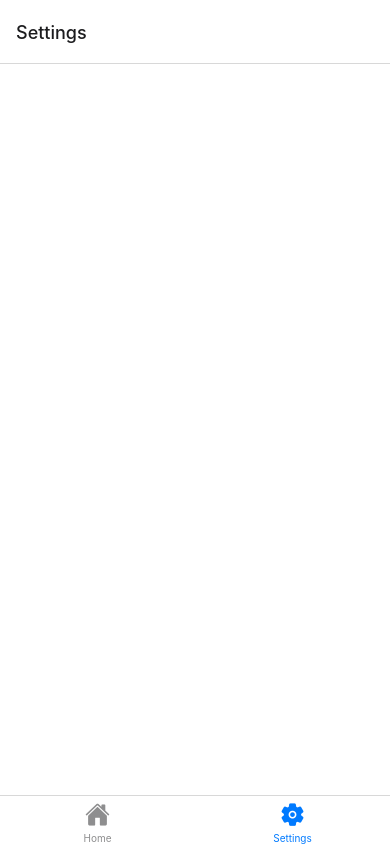
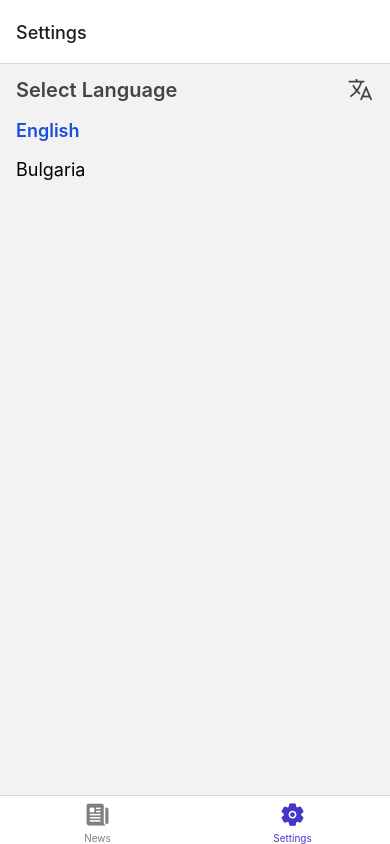
Before and after one commit to Adityacs001/app-newsfeed-mobile, a React Native app: screen /Settings in a window 390 px wide. Built offline with nearby package versions, Linux system fonts and the light colour scheme; no server answers.

Commit message:
Added Language switch control for english and bulgarian language in setting screen

```diff
--- a/App.tsx
+++ b/App.tsx
@@ -50,24 +50,19 @@ export default function App() {
       <Tab.Navigator
         screenOptions={({ route }) => ({
           tabBarIcon: ({ focused, color, size }) => {
-            if (route.name === "Home") {
-              return <Ionicons name={"home"} size={size} color={color} />;
+            if (route.name === "News") {
+              return <Ionicons name={"newspaper"} size={size} color={color} />;
             } else if (route.name === "Settings") {
               return <Ionicons name={"settings"} size={size} color={color} />;
             }
           },
+          tabBarActiveTintColor: "#4338CA",
+          tabBarInactiveTintColor: "gray",
+          headerShown: false,
         })}
       >
-        <Tab.Screen
-          name="Home"
-          component={NewsStackScreen}
-          options={{ headerShown: false }}
-        />
-        <Tab.Screen
-          name="Settings"
-          component={SettingsStackScreen}
-          options={{ headerShown: false }}
-        />
+        <Tab.Screen name="News" component={NewsStackScreen} />
+        <Tab.Screen name="Settings" component={SettingsStackScreen} />
       </Tab.Navigator>
     </NavigationContainer>
   );
--- a/Home.tsx
+++ b/Home.tsx
@@ -130,7 +130,7 @@ export default function Home({ navigation }: { navigation: any }) {
         )}
       </View>
 
-      <Footer />
+      {/* <Footer /> */}
     </SafeAreaView>
   );
 }
--- a/Localize.tsx
+++ b/Localize.tsx
@@ -9,6 +9,7 @@ i18n.use(initReactI18next).init({
         recentnewz: "Recent News",
         refresh: "Refresh",
         searchnews: "Search news by title ...",
+        selectlanguage: "Select Language",
       },
     },
     bg: {
@@ -16,7 +17,8 @@ i18n.use(initReactI18next).init({
         sampleen: "Sample Bulgarian Text",
         recentnewz: "Последните новини",
         refresh: "Опресняване",
-        searchnews: "Search news by title ...",
+        searchnews: "Търсене на новини по заглавие ...",
+        selectlanguage: "Избери език",
       },
     },
   },
@@ -27,4 +29,9 @@ i18n.use(initReactI18next).init({
   },
 });
 
+export const LANGUAGES = [
+  { code: "en", label: "English" },
+  { code: "bg", label: "Bulgaria" },
+];
+
 export default i18n;
--- a/Settings.tsx
+++ b/Settings.tsx
@@ -1,59 +1,74 @@
 import * as React from "react";
-
-import { View, Text, StyleSheet, Image, ScrollView } from "react-native";
-import News from "./model/news";
+import { Ionicons } from "@expo/vector-icons";
+import { View, Text, StyleSheet, Pressable } from "react-native";
+import { useTranslation } from "react-i18next";
+import { LANGUAGES } from "./Localize";
 
 const Settings = ({ route, navigation }: { route: any; navigation: any }) => {
-  const news = route.params as News;
+  const { t, i18n } = useTranslation();
+
+  const [locale, setLocale] = React.useState<string>(i18n.language);
+
+  React.useEffect(() => {
+    i18n.changeLanguage(locale);
+  }, [locale]);
 
   return (
-    <ScrollView style={styles.wrapper}>
-      <Text style={styles.title}>{news?.title}</Text>
-    </ScrollView>
+    <View style={styles.container}>
+      <View style={styles.row}>
+        <Text style={styles.title}>{t("selectlanguage")}</Text>
+        <Ionicons color="#444" size={28} name="ios-language-outline" />
+      </View>
+
+      {LANGUAGES.map((language) => {
+        const selectedLanguage = language.code === locale;
+
+        return (
+          <Pressable
+            key={language.code}
+            style={styles.buttonContainer}
+            disabled={selectedLanguage}
+            onPress={() => setLocale(language.code)}
+          >
+            <Text
+              style={[selectedLanguage ? styles.selectedText : styles.text]}
+            >
+              {language.label}
+            </Text>
+          </Pressable>
+        );
+      })}
+    </View>
   );
 };
-
 const styles = StyleSheet.create({
-  wrapper: {
-    flex: 1,
-    backgroundColor: "#fff",
+  container: {
+    paddingTop: 10,
+    paddingHorizontal: 16,
+  },
+  row: {
+    flexDirection: "row",
+    alignItems: "center",
+    justifyContent: "space-between",
   },
   title: {
+    color: "#444",
+    fontSize: 20,
+    fontWeight: "600",
+  },
+  buttonContainer: {
+    marginTop: 10,
+  },
+  text: {
     fontSize: 18,
-    padding: 10,
-    lineHeight: 24,
-    fontWeight: "bold",
+    color: "#000",
+    paddingVertical: 4,
   },
-  newsimage: {
-    width: "100%",
-    height: "100%",
-    alignSelf: "center",
-  },
-  content: {
-    fontSize: 16,
-    padding: 10,
-    lineHeight: 24,
-  },
-  description: {
-    fontSize: 16,
-    padding: 10,
-    lineHeight: 24,
-    flex: 1,
-  },
-  credits: {
-    paddingHorizontal: 10,
-    flex: 1,
-    flexDirection: "row",
-    justifyContent: "flex-start",
-  },
-  author: {
-    color: "#64748B",
-  },
-  publishedon: {
-    paddingHorizontal: 5,
-    flex: 1,
-    flexDirection: "row",
-    justifyContent: "flex-start",
+  selectedText: {
+    fontSize: 18,
+    fontWeight: "600",
+    color: "#1D4ED8",
+    paddingVertical: 4,
   },
 });
 
```
